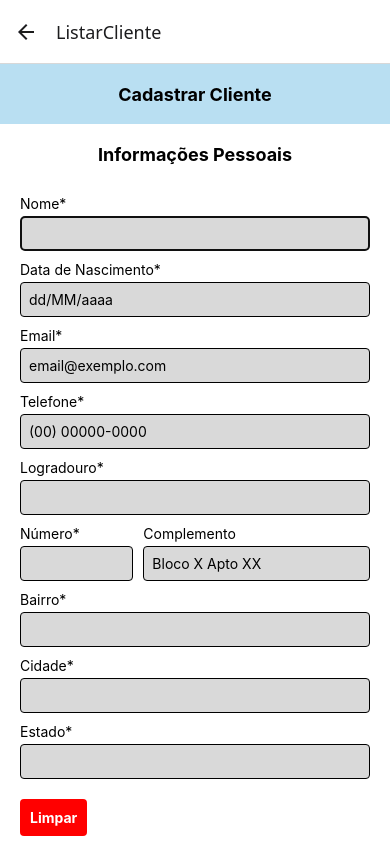
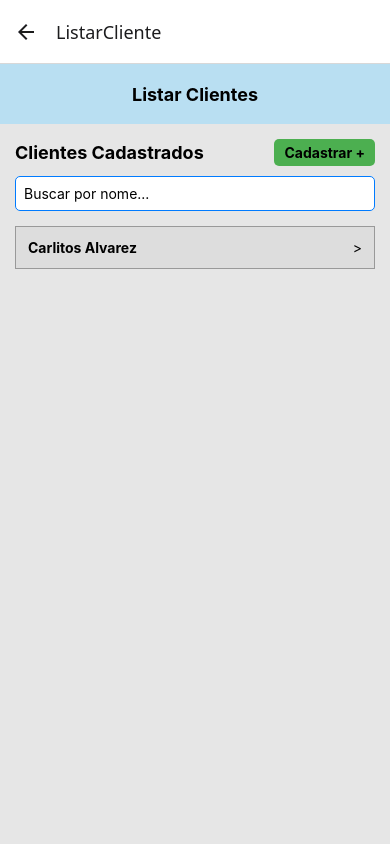
Before and after one commit to Ewwnder/atividade3-clinica-medica-react-native, a React Native app: screen /ListarCliente in a window 390 px wide. Built offline with nearby package versions, Linux system fonts and the light colour scheme.

Commit message:
feat: adiciona ListarClienteScreen e ListarClienteStyles

```diff
--- a/App.tsx
+++ b/App.tsx
@@ -6,6 +6,7 @@ import MarcarConsultaScreen from "./src/screens/MarcarConsultaScreen";
 
 import { NavigationContainer } from "@react-navigation/native";
 import { createNativeStackNavigator } from "@react-navigation/native-stack";
+import ListarClienteScreen from "./src/screens/ListarClienteScreen";
 
 const Stack = createNativeStackNavigator();
 
@@ -14,7 +15,8 @@ export default function App() {
     <NavigationContainer>
       <Stack.Navigator>
         <Stack.Screen name="MarcarConsulta" component={MarcarConsultaScreen} />
-        <Stack.Screen name="ListarCliente" component={CadastrarClienteScreen} />
+        <Stack.Screen name="ListarCliente" component={ListarClienteScreen} />
+        <Stack.Screen name="CadastrarCliente" component={CadastrarClienteScreen} />
       </Stack.Navigator>
     </NavigationContainer>
   );
--- /dev/null
+++ b/src/screens/ListarClienteScreen.tsx
@@ -0,0 +1,83 @@
+import { useState } from "react";
+import { TouchableOpacity, View, Text, TextInput } from "react-native";
+import Header from "../components/Header";
+import { styles } from "../styles/ListarClienteStyles";
+
+type Cliente = {
+    id: number,
+    nome: string,
+    telefone: string,
+    email: string,
+    expandido?: boolean
+}
+
+export default function ListarClienteScreen({ navigation }:any) {
+    const [buscar, setBuscar] = useState("");
+
+    const [clientes, setClientes] = useState<Cliente[]>([
+        {
+            id: 1,
+            nome: "Carlitos Alvarez",
+            telefone: "(XX) XXXXX-XXXX",
+            email: "carlitos@email.com",
+            expandido: false
+        }
+    ]);
+
+    const toggleExpandir = (id:number) => {
+        const novas_infos = clientes.map((c) =>
+        c.id === id ? { ...c, expandido: !c.expandido} : c
+        );
+        setClientes(novas_infos);
+    };
+
+    const clientesFiltro = clientes.filter((c) =>
+    c.nome.toLowerCase().includes(buscar.toLowerCase())
+    );
+
+    return (
+    <View style={{ flex: 1 }}>
+      <Header titulo="Listar Clientes" />
+
+      <View style={styles.container}>
+        <View style={styles.topo}>
+          <Text style={styles.titulo}>Clientes Cadastrados</Text>
+
+          <TouchableOpacity
+            style={styles.botaoCadastrar}
+            onPress={() => navigation.navigate("CadastrarCliente")}
+          >
+            <Text style={styles.textoCadastrar}>Cadastrar +</Text>
+          </TouchableOpacity>
+        </View>
+
+        <TextInput
+          style={styles.inputBusca}
+          placeholder="Buscar por nome..."
+          value={buscar}
+          onChangeText={setBuscar}
+        />
+
+        {clientesFiltro.map((cliente) => (
+          <TouchableOpacity
+            key={cliente.id}
+            style={styles.card}
+            onPress={() => toggleExpandir(cliente.id)}
+          >
+            <View style={styles.linha}>
+              <Text style={styles.nome}>{cliente.nome}</Text>
+              <Text>{">"}</Text>
+            </View>
+
+            {cliente.expandido && (
+              <View style={styles.detalhes}>
+                <Text>Telefone: {cliente.telefone}</Text>
+                <Text>Email: {cliente.email}</Text>
+              </View>
+            )}
+          </TouchableOpacity>
+        ))}
+      </View>
+    </View>
+  );
+}
--- /dev/null
+++ b/src/styles/ListarClienteStyles.tsx
@@ -0,0 +1,63 @@
+import { StyleSheet } from "react-native";
+
+export const styles = StyleSheet.create({
+  container: {
+    padding: 15,
+    backgroundColor: "#E6E6E6",
+    flex: 1,
+  },
+
+  topo: {
+    flexDirection: "row",
+    justifyContent: "space-between",
+    alignItems: "center",
+    marginBottom: 10,
+  },
+
+  titulo: {
+    fontSize: 18,
+    fontWeight: "bold",
+  },
+
+  botaoCadastrar: {
+    backgroundColor: "#4CAF50",
+    paddingVertical: 5,
+    paddingHorizontal: 10,
+    borderRadius: 5,
+  },
+
+  textoCadastrar: {
+    fontWeight: "bold",
+  },
+
+  inputBusca: {
+    borderWidth: 1,
+    borderColor: "#007BFF",
+    backgroundColor: "#FFF",
+    padding: 8,
+    borderRadius: 5,
+    marginBottom: 15,
+  },
+
+  card: {
+    backgroundColor: "#DDD",
+    padding: 12,
+    borderWidth: 1,
+    borderColor: "#999",
+    marginBottom: 10,
+  },
+
+  linha: {
+    flexDirection: "row",
+    justifyContent: "space-between",
+    alignItems: "center",
+  },
+
+  nome: {
+    fontWeight: "bold",
+  },
+
+  detalhes: {
+    marginTop: 10,
+  },
+});
```
